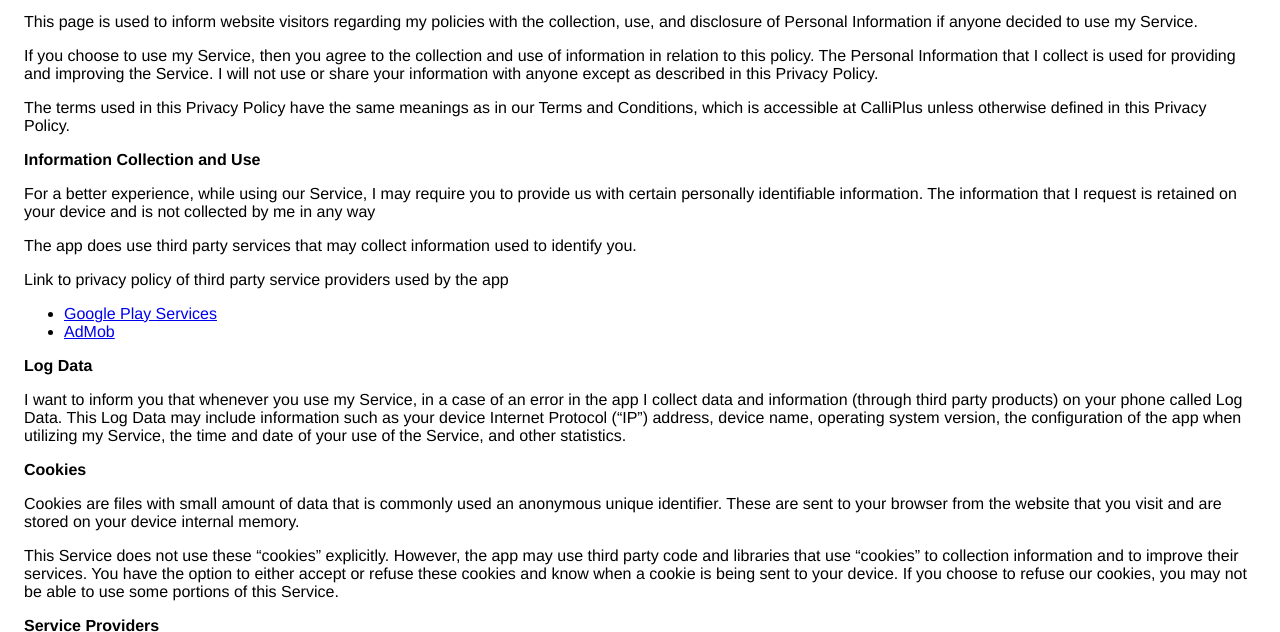
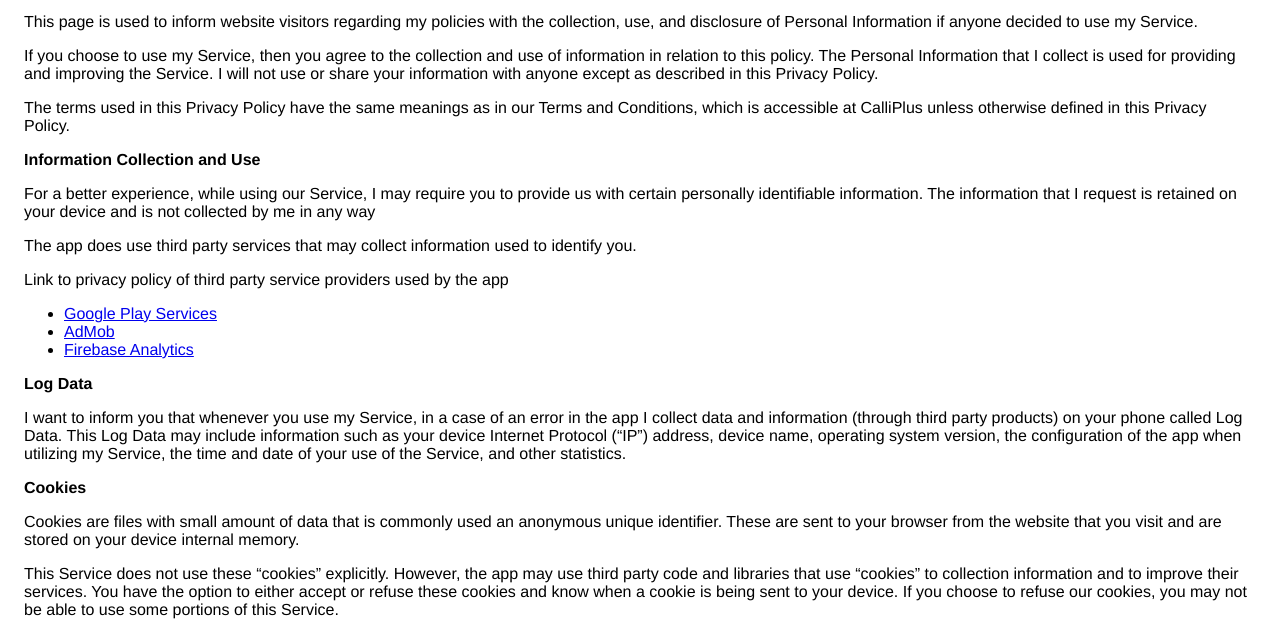
Before and after one commit to plateaukao/plateaukao.github.io, a plain HTML site: page privacy_policy.html in a window 1280 px wide. Shown: the part 113-745 px from the top of the page. Drawn offline with Linux system fonts and the light colour scheme.

Commit message:
add Google Analytics

```diff
--- a/privacy_policy.html
+++ b/privacy_policy.html
@@ -9,7 +9,7 @@
                     at CalliPlus unless otherwise defined in this Privacy Policy.
                   </p> <p><strong>Information Collection and Use</strong></p> <p>For a better experience, while using our Service, I may require you to provide us with certain
                     personally identifiable information. The information that I request is retained on your device and is not collected by me in any way
-                  </p> <p>The app does use third party services that may collect information used to identify you.</p> <div><p>Link to privacy policy of third party service providers used by the app</p> <ul><li><a href="https://www.google.com/policies/privacy/" target="_blank">Google Play Services</a></li> <li><a href="https://support.google.com/admob/answer/6128543?hl=en" target="_blank">AdMob</a></li> <!----> <!----> <!----> <!----></ul></div> <p><strong>Log Data</strong></p> <p> I want to inform you that whenever you use my Service, in a case of an
+                  </p> <p>The app does use third party services that may collect information used to identify you.</p> <div><p>Link to privacy policy of third party service providers used by the app</p> <ul><li><a href="https://www.google.com/policies/privacy/" target="_blank">Google Play Services</a></li> <li><a href="https://support.google.com/admob/answer/6128543?hl=en" target="_blank">AdMob</a></li> <li><a href="https://firebase.google.com/policies/analytics" target="_blank">Firebase Analytics</a></li> <!----> <!----> <!----></ul></div> <p><strong>Log Data</strong></p> <p> I want to inform you that whenever you use my Service, in a case of an
                     error in the app I collect data and information (through third party products) on your phone
                     called Log Data. This Log Data may include information such as your device Internet Protocol (“IP”) address,
                     device name, operating system version, the configuration of the app when utilizing my Service,
```
